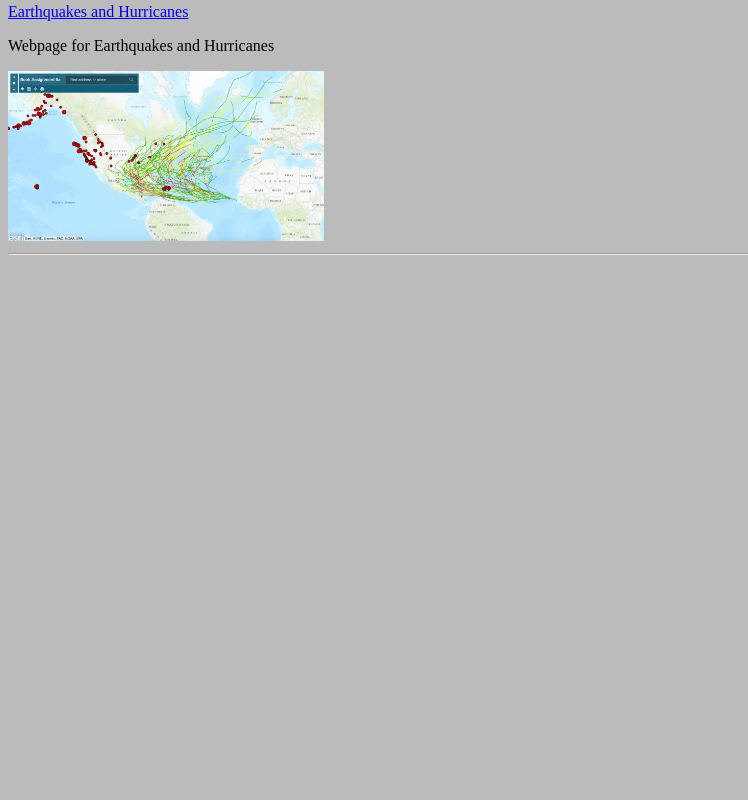
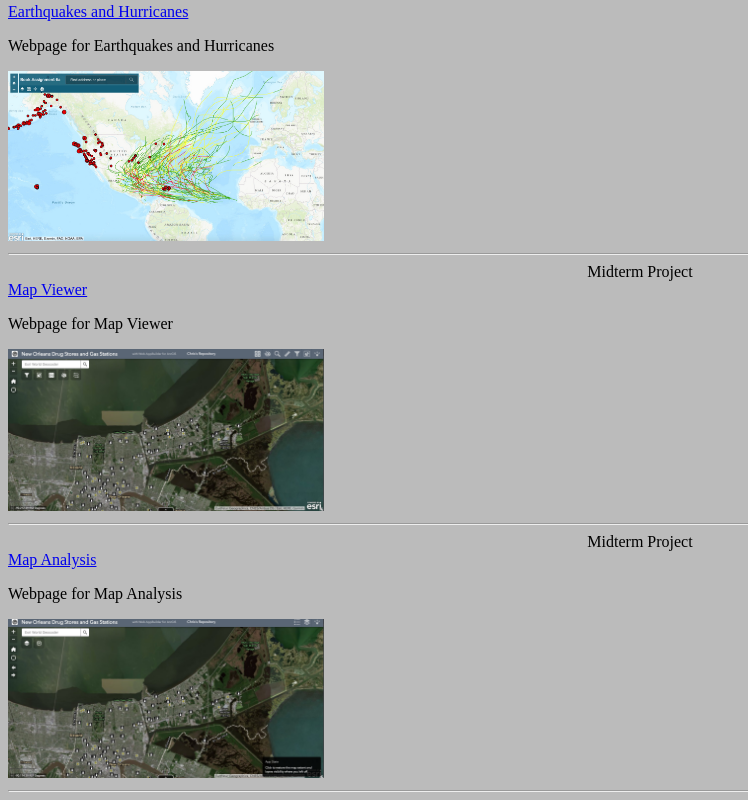
Before and after one commit to ctotar1/ctotar1.github.io, a plain HTML site: page index.html in a window 1280 px wide. Shown: the part 1737-2537 px from the top of the page, without its empty margins (0-748 px from the left). Before the commit the page ends 2000 px from the top, so only its background shows below. Drawn offline with Linux system fonts and the light colour scheme.

Commit message:
Midterm Project

```diff
--- a/index.html
+++ b/index.html
@@ -62,6 +62,22 @@
         <p>Webpage for Earthquakes and Hurricanes</p>
         <img src="Earthquakes and Hurricanes.jpg" alt="Screenshot of earthquakes and hurricanes web app">
 
+      <hr>
+        <div class="title">
+          <h7>Midterm Project</h7>
+        </div>
+        <a href="https://arcg.is/1aHGrn">Map Viewer</a>
+        <p>Webpage for Map Viewer</p>
+        <img src="Viewer.jpg" alt="Map Viewer">
+
+      <hr>
+        <div class="title">
+          <h7>Midterm Project</h7>
+        </div>
+        <a href="https://arcg.is/vm99i">Map Analysis</a>
+        <p>Webpage for Map Analysis</p>
+        <img src="Analysis.jpg" alt="Map Analysis">
+
       </div>
       <hr>
       <div>
```
Also changed, not shown: Analysis.jpg (added), Viewer.jpg (added). Lines whose indentation alone changed are shown as unchanged.
